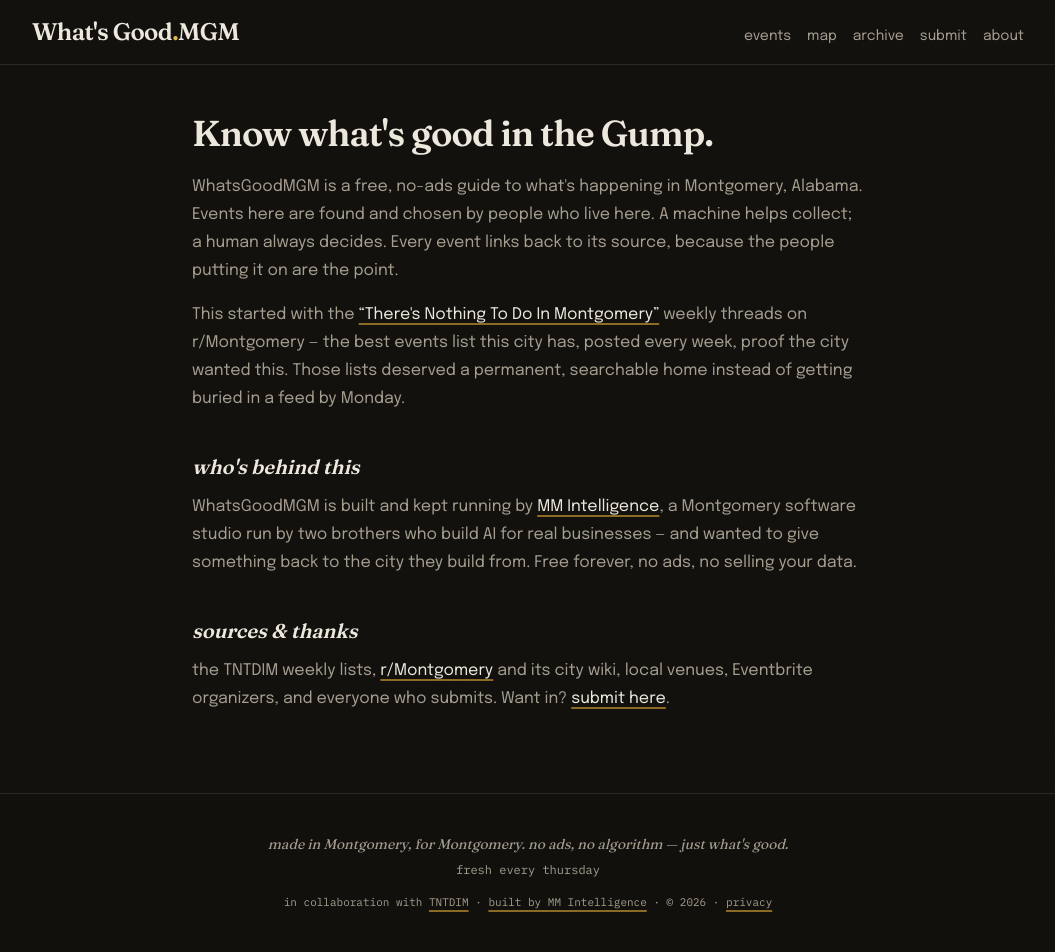
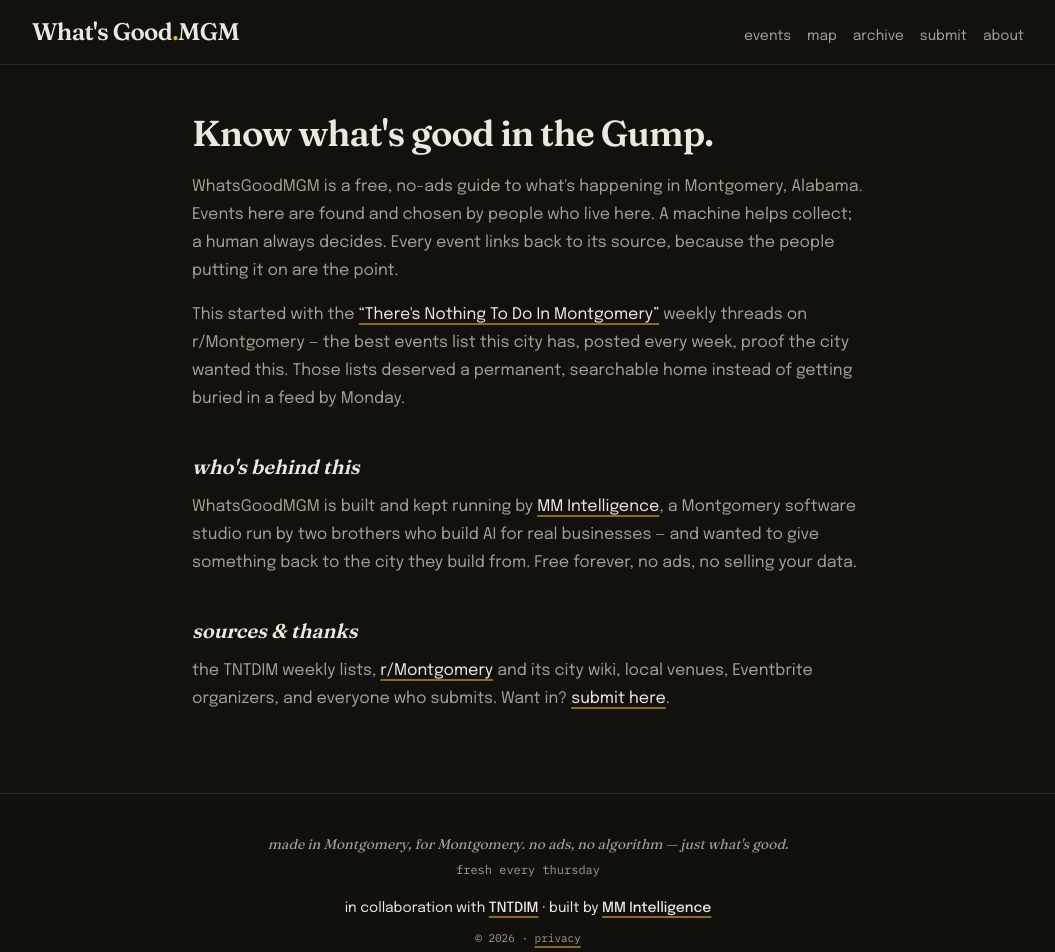
Before and after one commit to thebadcoder96/whatsgoodmgm, a Next.js app: page /about in a window 1280 px wide. Shown: the top 952 px of the page, without its empty margins (112-1167 px from the left). Built offline with nearby package versions, Linux system fonts and the light colour scheme.

Commit message:
fix: make collaboration credit readable in footer

```diff
--- a/src/app/(site)/layout.tsx
+++ b/src/app/(site)/layout.tsx
@@ -32,16 +32,18 @@
           made in Montgomery, for Montgomery. no ads, no algorithm — just what&apos;s good.
         </p>
         <p className="mt-2 font-mono text-xs text-[var(--ink-dim)]">fresh every thursday</p>
-        <p className="mt-4 font-mono text-[11px] text-[var(--ink-dim)]">
+        <p className="mt-5 text-sm text-[var(--ink)]">
           in collaboration with{' '}
-          <a href="https://www.reddit.com/user/More-Ideal5423/" className="link-gold" target="_blank" rel="noopener noreferrer">
+          <a href="https://www.reddit.com/user/More-Ideal5423/" className="link-gold font-medium" target="_blank" rel="noopener noreferrer">
             TNTDIM
           </a>
-          {' · '}
-          <a href="https://www.mmintelligence.ai" className="link-gold" target="_blank" rel="noopener noreferrer">
-            built by MM Intelligence
+          {' '}&middot; built by{' '}
+          <a href="https://www.mmintelligence.ai" className="link-gold font-medium" target="_blank" rel="noopener noreferrer">
+            MM Intelligence
           </a>
-          {' · '}© 2026{' · '}
+        </p>
+        <p className="mt-3 font-mono text-[11px] text-[var(--ink-dim)]">
+          © 2026{' · '}
           <Link href="/privacy" className="link-gold">privacy</Link>
         </p>
       </footer>
```
